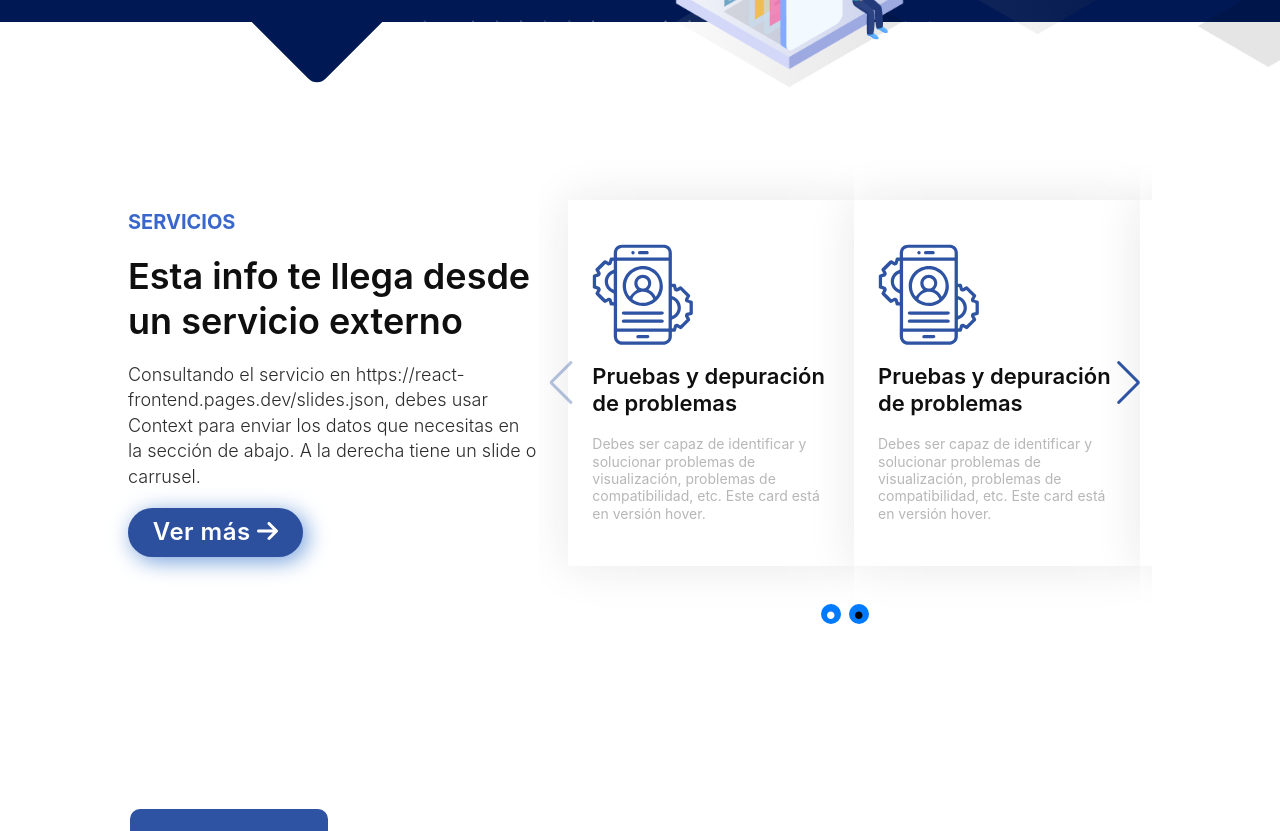
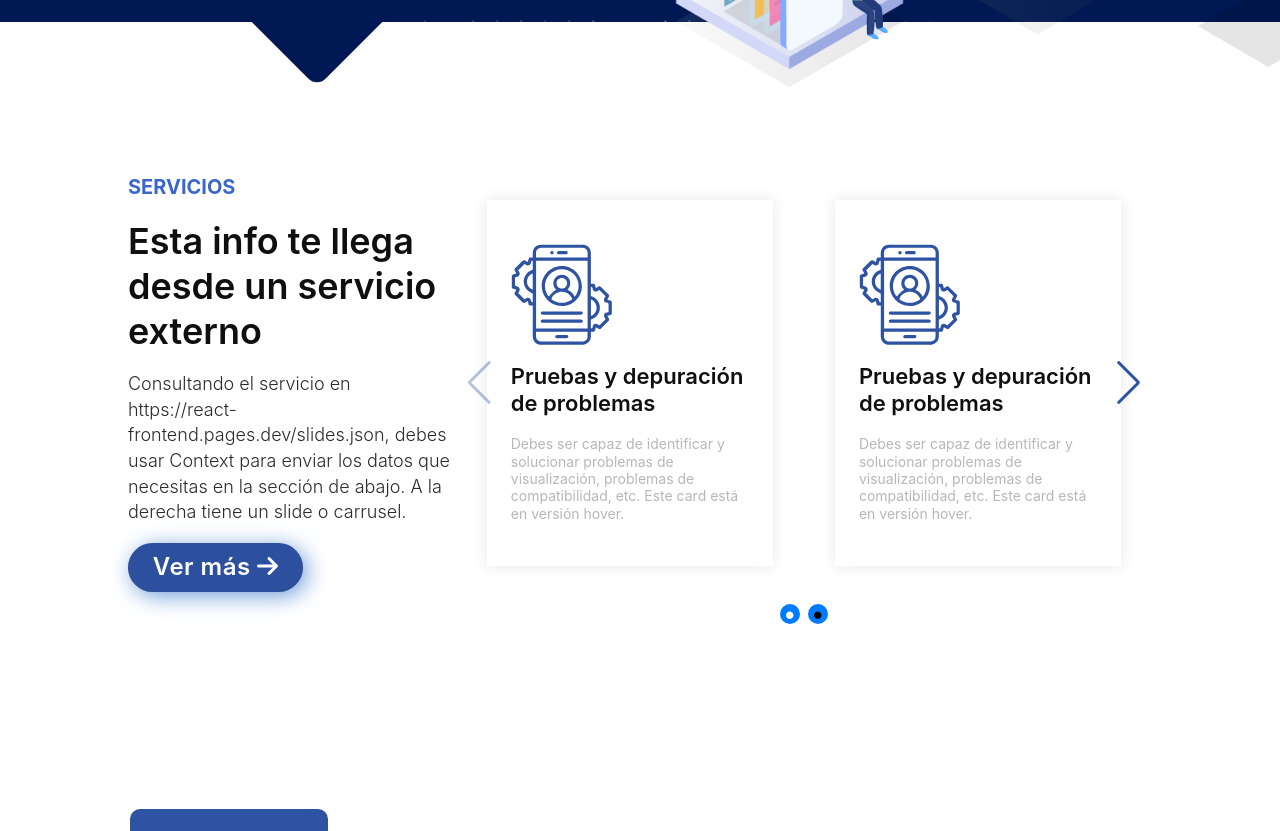
Before and after one commit to imenvyx/react-test-figma, a React (Vite) app: page / in a window 1280 px wide. Shown: the part 700-1531 px from the top of the page. Built offline with nearby package versions, Linux system fonts and the light colour scheme; no server answers.

Commit message:
Update Swiper component css

```diff
--- a/src/components/ServicesView/ServiceCard.jsx
+++ b/src/components/ServicesView/ServiceCard.jsx
@@ -10,8 +10,9 @@ import IconConfig from "../../assets/images/config.svg"; */
 } */
 
 function ServiceCard() {
+  /* shadow-[0_0_14px_0_rgba(11,27,0,0.10)] */
   return (
-    <div className="flex flex-col justify-center px-6 w-[286px] h-[366px] bg-[#fff] shadow-[0_0_44px_0_rgba(11,27,0,0.10)]">
+    <div className="flex flex-col justify-center px-6 w-[286px] h-[366px] bg-[#fff] shadow-[0_0_14px_0_rgba(11,27,0,0.10)]">
       {/* Icon */}
       <IconMobile
         className="mb-[18px]"
--- a/src/components/ServicesView/Services.jsx
+++ b/src/components/ServicesView/Services.jsx
@@ -37,7 +37,7 @@ function Services() {
             Ver más <FontAwesomeIcon icon={faArrowRight} />
           </button>
         </div>
-        <div className="servicies-right w-[60%] h-full flex items-center ">
+        <div className="servicies-right w-[68%] h-full flex items-center ">
           <SwiperServicies />
         </div>
       </div>
--- a/src/components/ServicesView/swiper-styles.css
+++ b/src/components/ServicesView/swiper-styles.css
@@ -9,12 +9,13 @@
   display: flex;
   justify-content: center;
   align-items: center;
-  width: 46.5% !important;
+  width: 50% !important;
 }
 
 .swiper-wrapper {
-  justify-content: flex-star;
-  padding-left: 5%;
+  display: flex;
+  justify-content: flex-start;
+  width: 100%;
 }
 .swiper-button-prev:after,
 .swiper-button-next:after {
```
